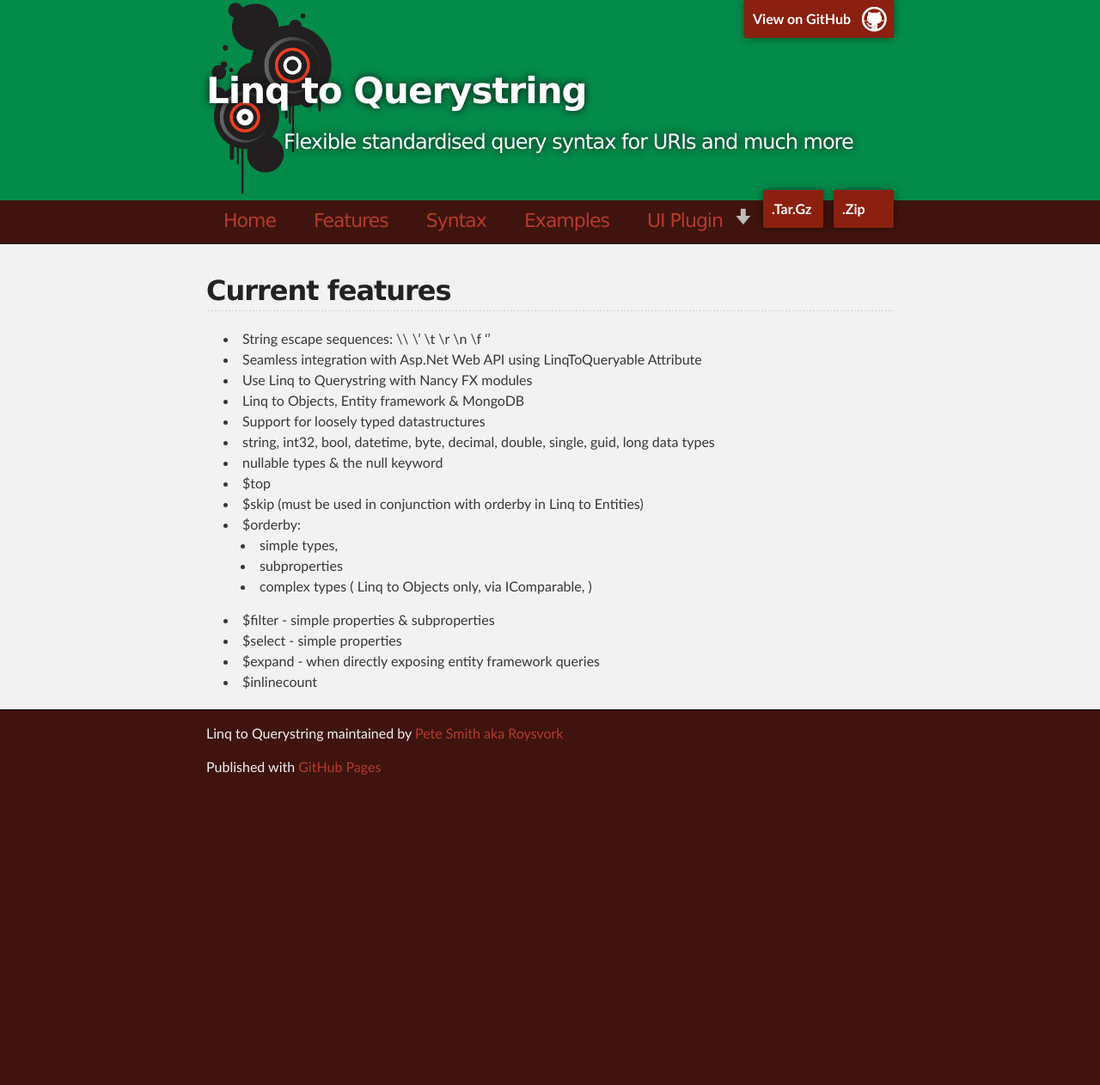
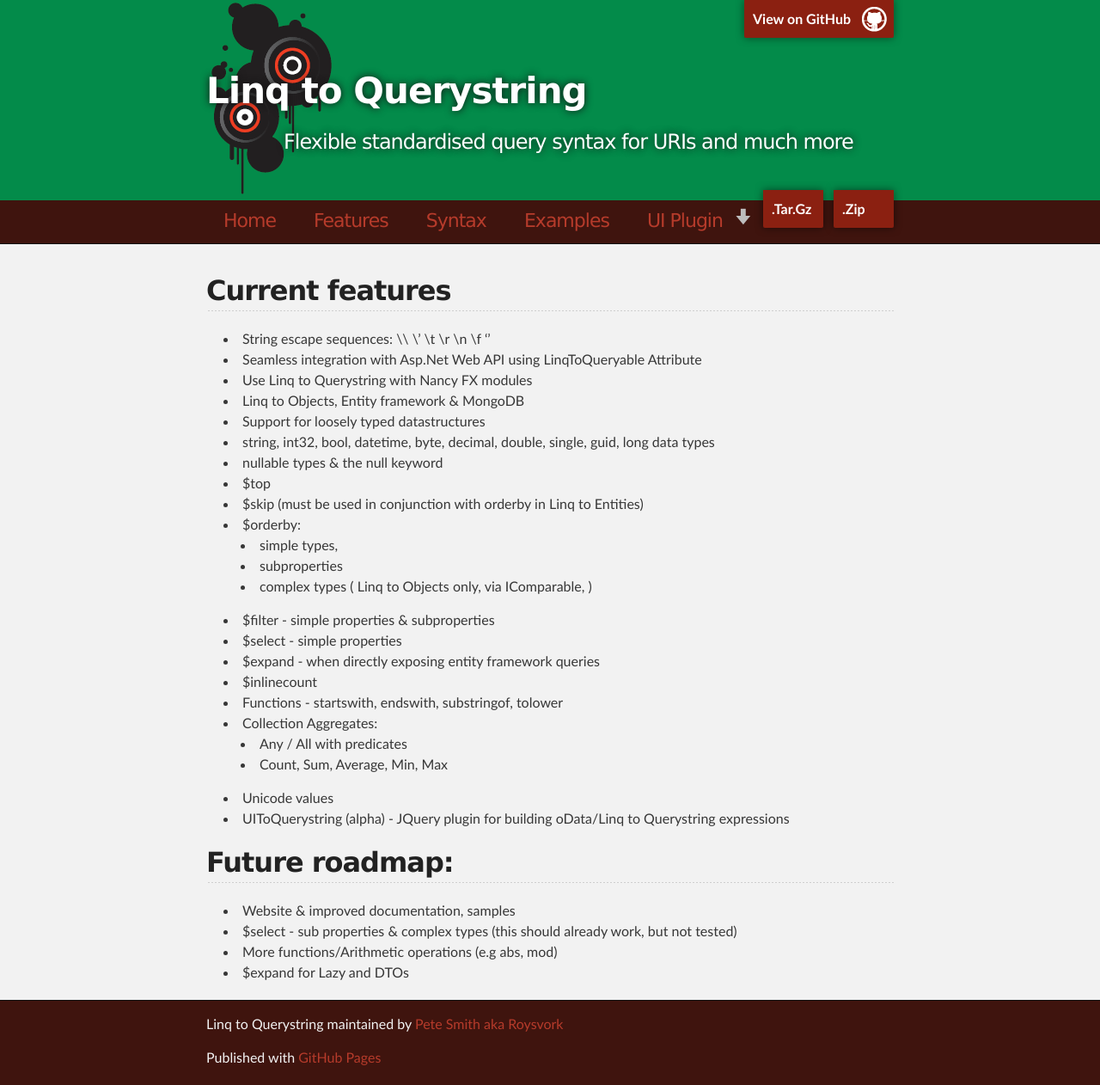
Before and after one commit to beyond-code-github/LinqToQuerystring, a Jekyll site: the page built from features.markdown, in a window 1280 px wide. Shown: the whole page at 86% size. Built offline with Jekyll 4.4.1, drawn with Linux system fonts in a browser that asks for light colours; Markdown is read by kramdown in place of the engine named in the settings; before the commit the page ends 924 px from its top, so only the background shows below that.

Commit message:
Features back again

```diff
--- a/features.markdown
+++ b/features.markdown
@@ -21,3 +21,16 @@ title:  Features
 * $select - simple properties
 * $expand - when directly exposing entity framework queries
 * $inlinecount
+* Functions - startswith, endswith, substringof, tolower
+* Collection Aggregates:
+    * Any / All with predicates
+    * Count, Sum, Average, Min, Max
+* Unicode values
+* UIToQuerystring (alpha) - JQuery plugin for building oData/Linq to Querystring expressions
+
+## Future roadmap:
+
+* Website & improved documentation, samples
+* $select - sub properties & complex types (this should already work, but not tested)
+* More functions/Arithmetic operations (e.g abs, mod)
+* $expand for Lazy<T> and DTOs
```
